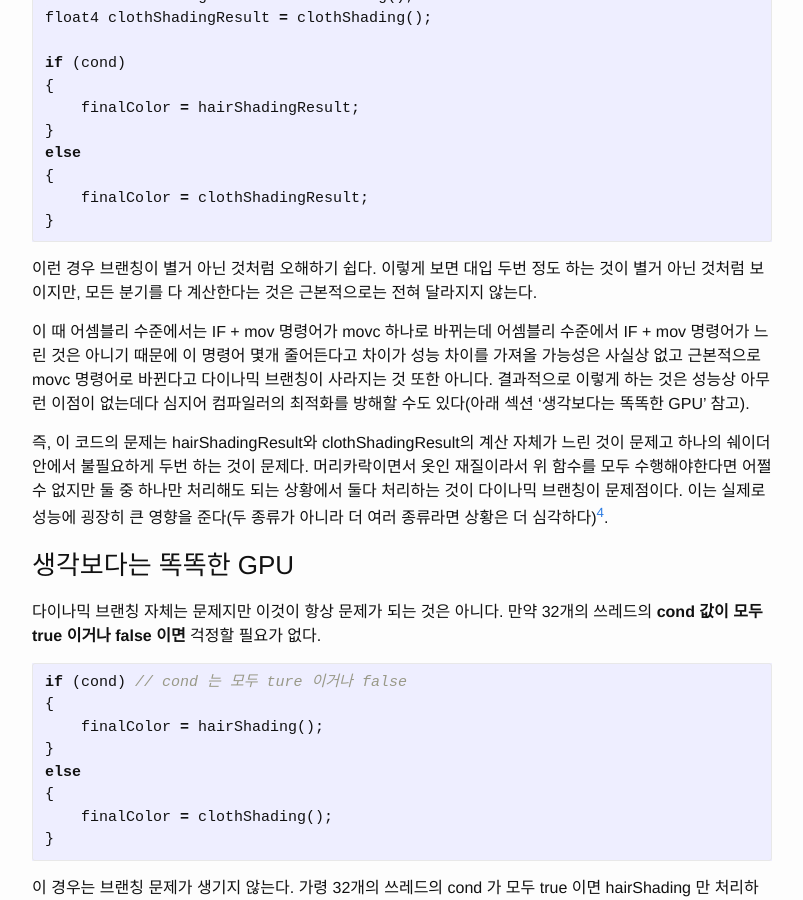
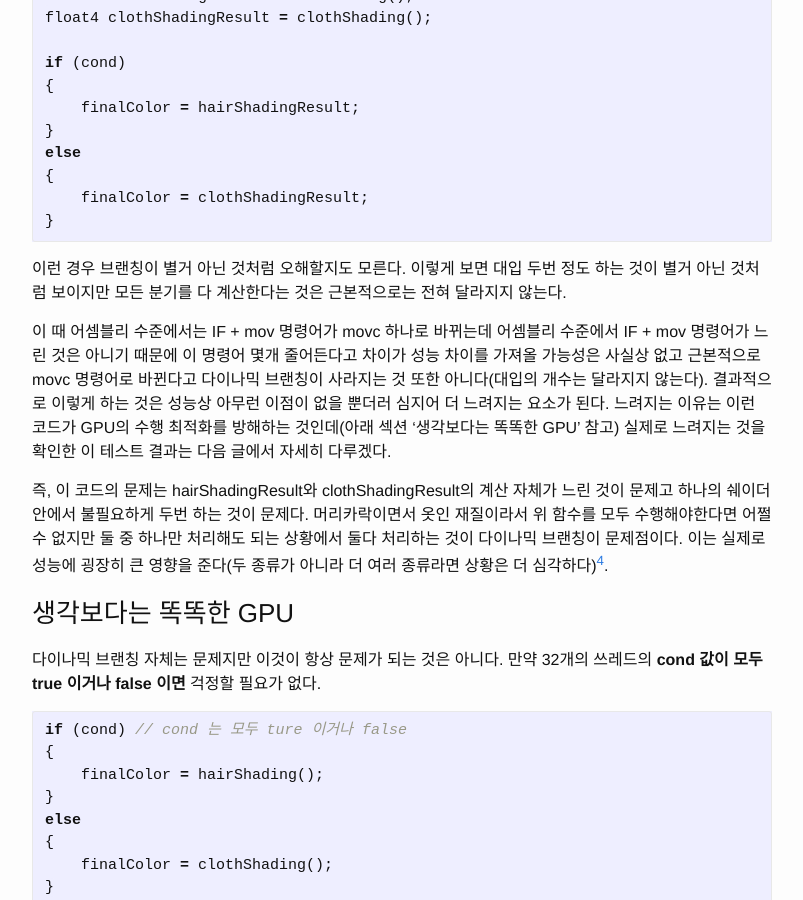
Before and after one commit to Hybrid3D/hybrid3d.github.io, a Jekyll site: the page built from _posts/computer-graphics/2020-12-21-reason-for-slow-of-if-statement-in-shader.md, in a window 1280 px wide and 900 px high, scrolled down 1268 px. Shown: the whole window, without its empty margins (238-1041 px from the left). Built offline with Jekyll 4.4.1, drawn with Linux system fonts in a browser that asks for light colours; comment, search, counter and statistics services are not loaded.

````diff
--- a/_posts/computer-graphics/2020-12-21-reason-for-slow-of-if-statement-in-shader.md
+++ b/_posts/computer-graphics/2020-12-21-reason-for-slow-of-if-statement-in-shader.md
@@ -55,9 +55,9 @@
 }
 ```
 
-이런 경우 브랜칭이 별거 아닌 것처럼 오해하기 쉽다. 이렇게 보면 대입 두번 정도 하는 것이 별거 아닌 것처럼 보이지만, 모든 분기를 다 계산한다는 것은 근본적으로는 전혀 달라지지 않는다.
+이런 경우 브랜칭이 별거 아닌 것처럼 오해할지도 모른다. 이렇게 보면 대입 두번 정도 하는 것이 별거 아닌 것처럼 보이지만 모든 분기를 다 계산한다는 것은 근본적으로는 전혀 달라지지 않는다.
 
-이 때 어셈블리 수준에서는 IF + mov 명령어가 movc 하나로 바뀌는데 어셈블리 수준에서 IF + mov 명령어가 느린 것은 아니기 때문에 이 명령어 몇개 줄어든다고 차이가 성능 차이를 가져올 가능성은 사실상 없고 근본적으로 movc 명령어로 바뀐다고 다이나믹 브랜칭이 사라지는 것 또한 아니다. 결과적으로 이렇게 하는 것은 성능상 아무런 이점이 없는데다 심지어 컴파일러의 최적화를 방해할 수도 있다(아래 섹션 '생각보다는 똑똑한 GPU' 참고).
+이 때 어셈블리 수준에서는 IF + mov 명령어가 movc 하나로 바뀌는데 어셈블리 수준에서 IF + mov 명령어가 느린 것은 아니기 때문에 이 명령어 몇개 줄어든다고 차이가 성능 차이를 가져올 가능성은 사실상 없고 근본적으로 movc 명령어로 바뀐다고 다이나믹 브랜칭이 사라지는 것 또한 아니다(대입의 개수는 달라지지 않는다). 결과적으로 이렇게 하는 것은 성능상 아무런 이점이 없을 뿐더러 심지어 더 느려지는 요소가 된다. 느려지는 이유는 이런 코드가 GPU의 수행 최적화를 방해하는 것인데(아래 섹션 '생각보다는 똑똑한 GPU' 참고) 실제로 느려지는 것을 확인한 이 테스트 결과는 다음 글에서 자세히 다루겠다.
 
 즉, 이 코드의 문제는 hairShadingResult와 clothShadingResult의 계산 자체가 느린 것이 문제고 하나의 쉐이더 안에서 불필요하게 두번 하는 것이 문제다. 머리카락이면서 옷인 재질이라서 위 함수를 모두 수행해야한다면 어쩔 수 없지만 둘 중 하나만 처리해도 되는 상황에서 둘다 처리하는 것이 다이나믹 브랜칭이 문제점이다.
 이는 실제로 성능에 굉장히 큰 영향을 준다(두 종류가 아니라 더 여러 종류라면 상황은 더 심각하다)[^ue4].
````
